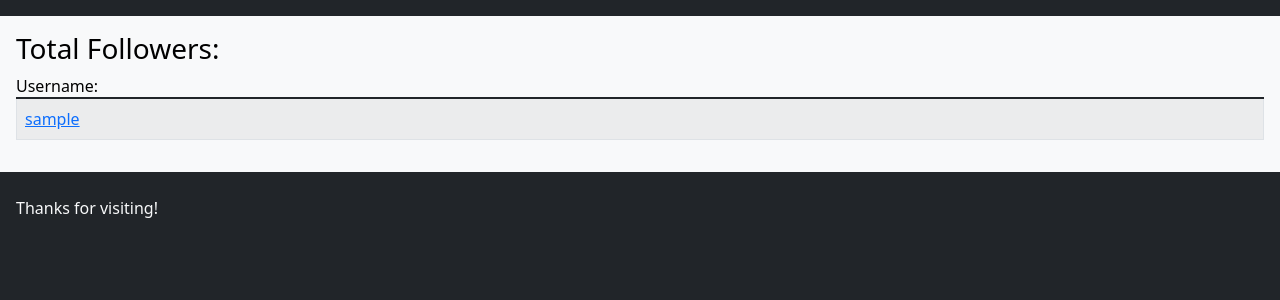
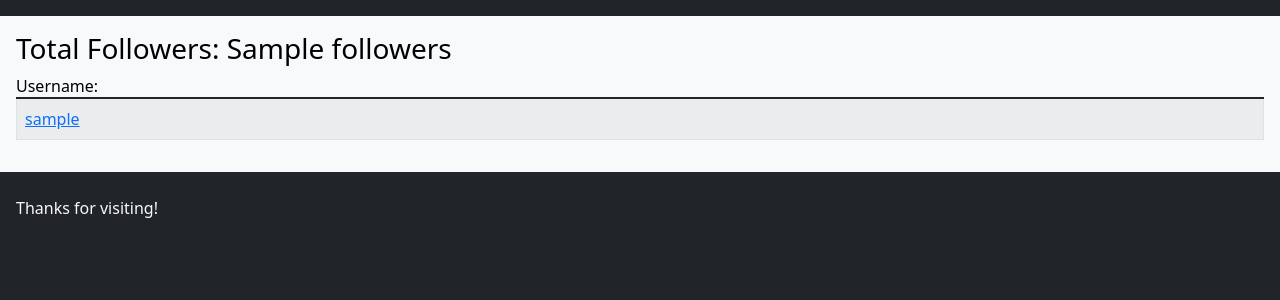
Before and after one commit to l-j-g/ASX_DB-t3a3, a Flask app: template asxApp/templates/ticker_info.html in a window 1280 px wide. Shown: the part 161-461 px from the top of the page. Run offline with Flask 2, Linux system fonts and the light colour scheme; the template is opened without the code that fills it: most values are stand-ins (such as "Sample title", 1, 10 or a date in 2020); parts of the project's set-up code (start-up, migrations or seed data) failed here and were passed over.

Commit message:
add display of followers query

```diff
--- a/asxApp/templates/ticker_info.html
+++ b/asxApp/templates/ticker_info.html
@@ -1,7 +1,7 @@
 {% extends "base.html" %}
 {% block content %}
     <div>
-        <h3> Total Followers:  </h3>
+        <h3> Total Followers: {{ page_data['followers']  }} </h3>
     </div>
     <table class="table table-striped table-bordered">
         <thead>
```
